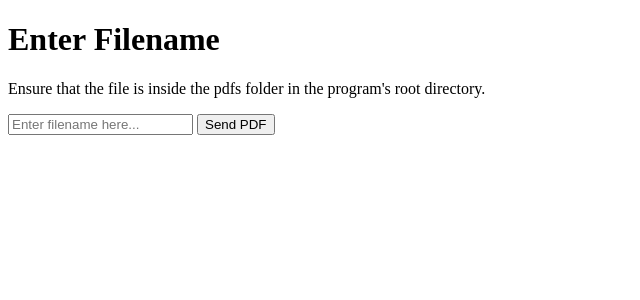
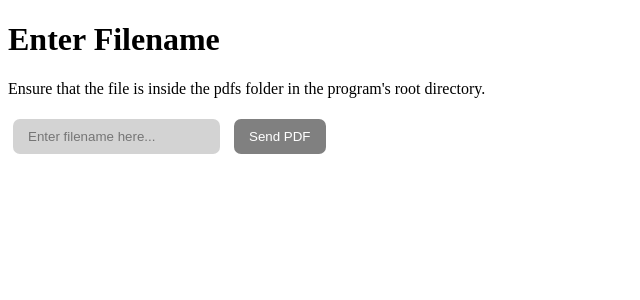
Before and after one commit to mehonal/pdf-to-web, a Flask app: page / in a window 1280 px wide. Shown: the top 300 px of the page, without its empty margins (0-640 px from the left). Run offline with Flask 3, Linux system fonts and the light colour scheme.

Commit message:
improved homepage styling

```diff
--- a/templates/home.html
+++ b/templates/home.html
@@ -6,16 +6,25 @@
         <title>PDF to Web</title>
         <style type="text/css" media="screen">
             .filename-input{
-                // to be added later...
+                border-radius: 7px;
+                background-color: lightgray;
+                color: black;
+                border-width: 0px;
+                padding: 10px 15px;
+                margin: 5px;
             }
 
             .filename-submit{
-                border-radius: 0px;
+                border-radius: 7px;
                 background-color: gray;
                 color: white;
-                padding: 20px;
-                margin: 10px;
+                border-width: 0px;
+                padding: 10px 15px;
+                margin: 5px;
+            }
 
+            .filename-submit:hover{
+                cursor: pointer;
             }
         </style>
     </head>
@@ -23,8 +32,8 @@
         <h1>Enter Filename</h1>
         <p>Ensure that the file is inside the pdfs folder in the program's root directory.</p>
         <form method="get" accept-charset="utf-8">
-            <input type="text" name="filename" placeholder="Enter filename here...">
-            <input type="submit" value="Send PDF">
+            <input type="text" class="filename-input" name="filename" placeholder="Enter filename here...">
+            <input type="submit" class="filename-submit" value="Send PDF">
         </form>
     </body>
 </html>
```
